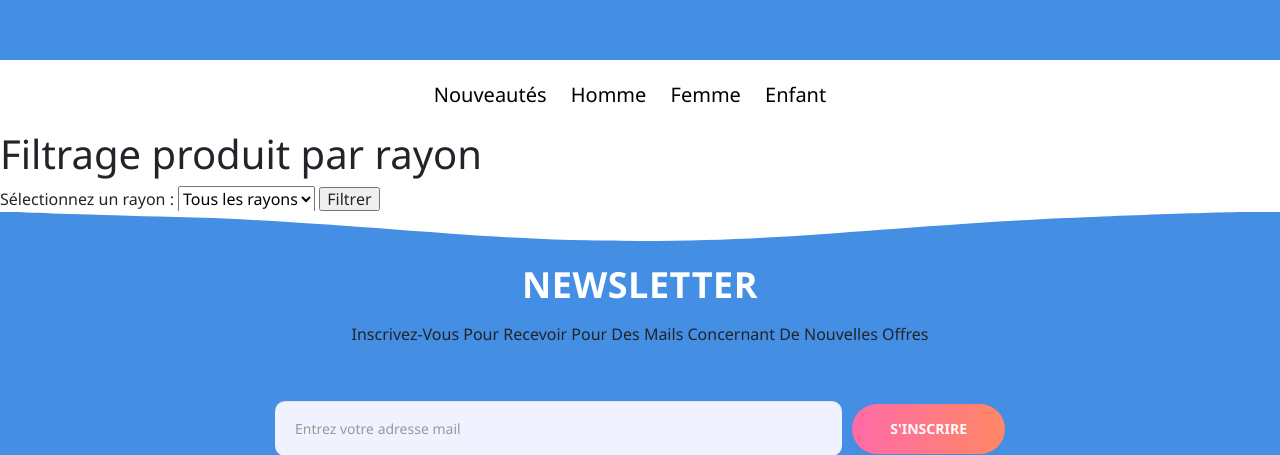
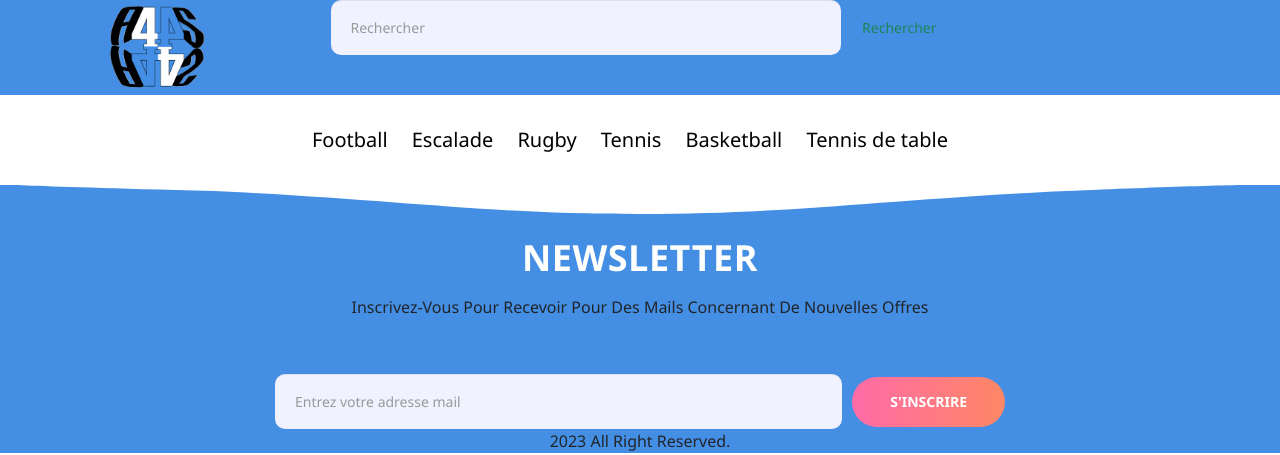
Before and after one commit to oriswalft/Projet-AP3, a Symfony app: template templates/home/accueil.html.twig in a window 1280 px wide. Shown: the top 455 px of the page. Run offline with Twig, Linux system fonts and the light colour scheme; the template is opened without the code that fills it, so the values that code supplies are empty; some libraries are stand-ins or nearby versions.

Commit message:
ajout logo header + ajout bouton description prod

```diff
--- a/public/CSS/style.css
+++ b/public/CSS/style.css
@@ -4,6 +4,7 @@
     box-shadow: 0 4px 8px rgba(0, 0, 0, 0.2), 0 6px 20px rgba(0, 0, 0, 0.15);
     border-radius: 20px;
 }
+
 
 hr {
     color: #448ee4;
@@ -15,13 +16,15 @@ hr {
 }
 
 .header {
-    height: 30px;
     background-color: #448ee4;
-    padding: 30px;
+}
+
+.logo img {
+    height: 95px;
 }
 
 .navbar {
-    padding: 20px;
+    padding: 30px;
     justify-content: center;
 }
 
@@ -42,11 +45,18 @@ hr {
 
 .navbar a:hover {
     color: #448ee4;
-    text-decoration: underline;
-    text-underline-offset: 5px;
 }
 
 .card a {
+    color: #448ee4;
+}
+
+.card a:hover {
+    color: #448ee4;
+
+}
+
+#bouton {
     color: #448ee4;
     background-color: white;
     border: 1px solid #448ee4;
@@ -54,7 +64,7 @@ hr {
     padding: 5px;
 }
 
-.card a:hover {
+#bouton:hover {
     background-color: #448ee4;
     color: white;
 }
@@ -624,7 +634,7 @@ a {
 }
 
 .btn-primary span {
-position : relative;
+    position: relative;
 
 }
 
--- a/templates/base.html.twig
+++ b/templates/base.html.twig
@@ -4,35 +4,50 @@
         <meta charset="UTF-8">
         <title>{% block title %}Welcome!{% endblock %}</title>
             <link href="https://cdn.jsdelivr.net/npm/bootstrap@5.3.1/dist/css/bootstrap.min.css" rel="stylesheet" integrity="sha384-4bw+/aepP/YC94hEpVNVgiZdgIC5+VKNBQNGCHeKRQN+PtmoHDEXuppvnDJzQIu9" crossorigin="anonymous">
-        {# <link rel="stylesheet" href="/CSS/style.css"> #}
-        <link rel="stylesheet" href={{ asset('CSS/style.css') }}>
+             <link rel="shortcut icon" href="{{ asset('pictures/logo/logo.png') }}" type="image/x-icon">
+            <link rel="stylesheet" href={{ asset('CSS/style.css') }}>
         {% block stylesheets %}
         {% endblock %}
 
         {% block javascripts %}
         {% endblock %}
     </head>
-    <body>
-        <header class="container-fluid">
-            <div class="row">
-                <div class="header col-12">
-                </div>
+  <body>
+    <header class="container-fluid">
+        <div class="row header">
+            <div class="logo col-3 d-flex justify-content-center align-items-center">
+                <img src="{{ asset('pictures/logo/logo.png') }}">
             </div>
-        </header>
+            <div class="searchbar col-6">
+                <form class="d-flex" role="search">
+                    <input class="form-control me-2" type="search" placeholder="Rechercher" aria-label="Rechercher">
+                    <button class="btn btn-outline-success" type="submit">Rechercher</button>
+                </form>
+            </div>
+            <div class="login col-3">
+            </div>
+        </div>
+    </header>
 
         <div class="navbar col-12">
                     <ul class="navbar-menu">
                         <li class="nav-item">
-                            <a class="nav-new" href="#">Nouveautés</a>
+                            <a class="nav-football" href="#">Football</a>
                         </li>
                         <li class="nav-item">
-                            <a class="nav-kids" href="#">Homme</a>
+                            <a class="nav-escalade" href="#">Escalade</a>
                         </li>
                         <li class="nav-item">
-                            <a class="nav-women" href="#">Femme</a>
+                            <a class="nav-rugby" href="#">Rugby</a>
                         </li>
                         <li class="nav-item">
-                            <a class="nav-kids" href="#">Enfant</a>
+                            <a class="nav-tennis" href="#">Tennis</a>
+                        </li>
+                        <li class="nav-item">
+                            <a class="nav-basketball" href="#">Basketball</a>
+                        </li>
+                        <li class="nav-item">
+                            <a class="nav-ping_pong" href="#">Tennis de table</a>
                         </li>
                     </ul>
                 </div>
--- a/templates/home/accueil.html.twig
+++ b/templates/home/accueil.html.twig
@@ -5,61 +5,23 @@
 
 
     {% block body %}
-    <h1>Filtrage produit par rayon</h1>
-
-  <form method="get" action="{{ path('app_accueil') }}">
-    <label for="categories">Sélectionnez un rayon :</label>
-    <select name="categorie" id="categories">
-        <option value="">Tous les rayons</option>
-        {% for categorie in categories %}
-            <option value="{{ categorie.id }}" {% if app.request.query.get('categorie') == categorie.id %}selected{% endif %}>
-                {{ categorie.nom }}
-            </option>
-        {% endfor %}
-    </select>
-    <input type="submit" value="Filtrer">
-</form>
-
-
-    {# {% dump(app.request.query.get('categorie')) %} #}
-
-    {% if app.request.query.get('categorie') %}
-        <h2>Produits pour le rayon sélectionné</h2>
-
-        {# {% dump(produitsParRayon) %} #}
-    <div class="container">
-        <div class="row">
-                {% for produit in produitsParRayon[app.request.query.get('categorie')] %}
-                <div class=" mb-4 col-4">
-                    <div class="card">
-                        <div class="card-body">
-                            <img src="{{ asset ('pictures/articles/' ~ produit.image) }}" alt="Le logo du produit"style="width: 70%;">
-                            <p class="card-text">{{ produit.description }}</p>
-                            <p class="card-text">{{ produit.prix }} €</p>
-                        </div>
-                    </div>
-                </div>
-                {% endfor %}
-        {% endif %}
-        </div>
-    </div>
-    {% if not app.request.query.get('categorie') %}
 <div class="container">
     <div class="row">
         {% for produit in produits %}
-                <div class="mb-4 col-4">
+        <div class="mb-5 col-4">
             <div class="card ">
                 <div class="card-body">
                     <img src="{{ asset('pictures/articles/' ~ produit.image) }}" alt="Le logo du produit" width="65%">
                     <hr>
                     <p class="card-text">{{ produit.description }}</p>
                     <p class="card-text">{{ produit.prix }} €</p>
-                            <a href="{{ path('product_detail', {'id': produit.id}) }}">Ajouter au panier</a>
+                    <a id="bouton" href="{{ path('product_detail', {'id': produit.id}) }}">Ajouter au panier</a>
+                    <br><br>
+                    <a href="{{ path('product_detail', {'id': produit.id}) }}">Description produit</a>
                 </div>
             </div>
         </div>
         {% endfor %}
     </div>
 </div>
-        {% endif %}
 {% endblock %}
```
Also changed, not shown: public/pictures/logo/logo.png (added). Lines whose indentation alone changed are shown as unchanged.
